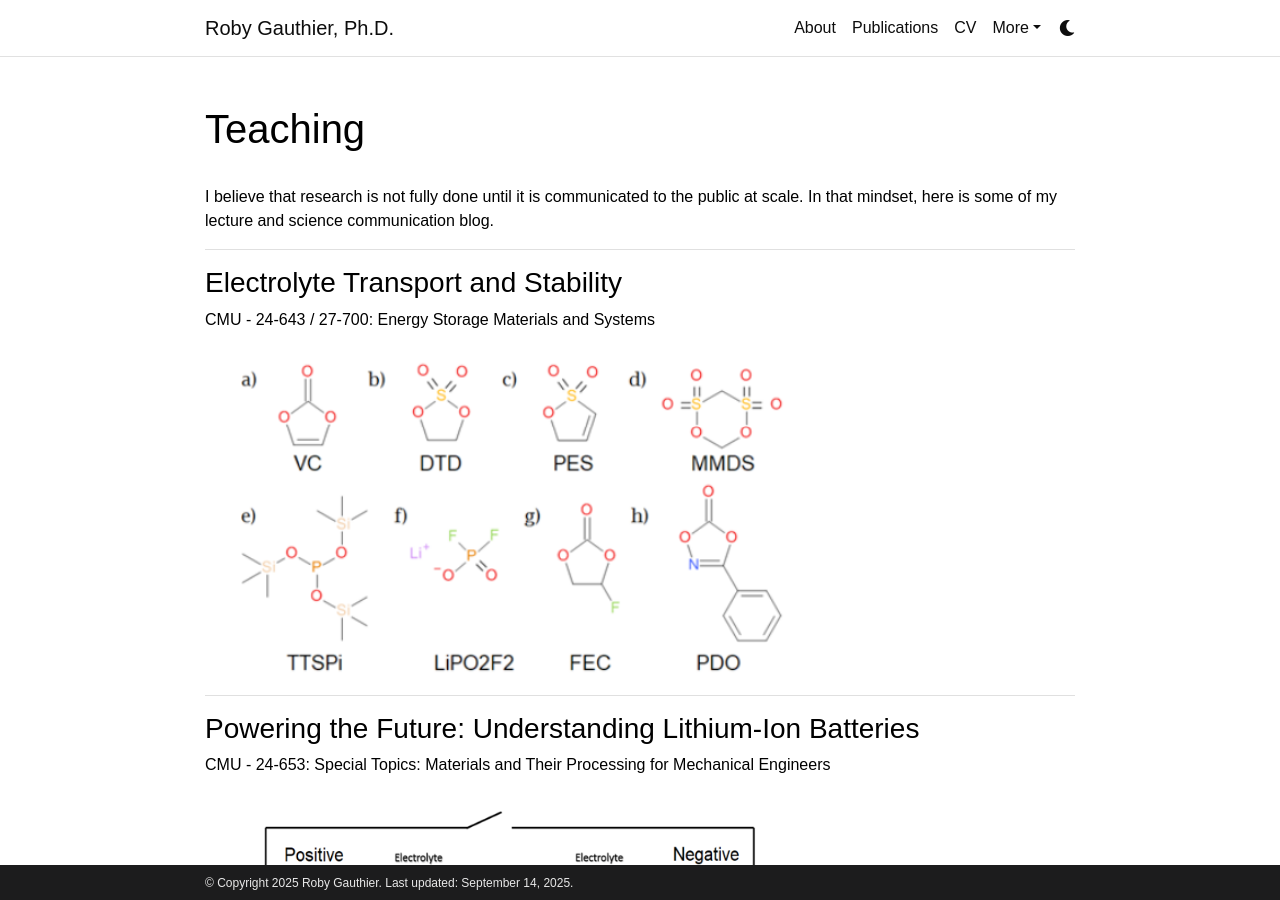
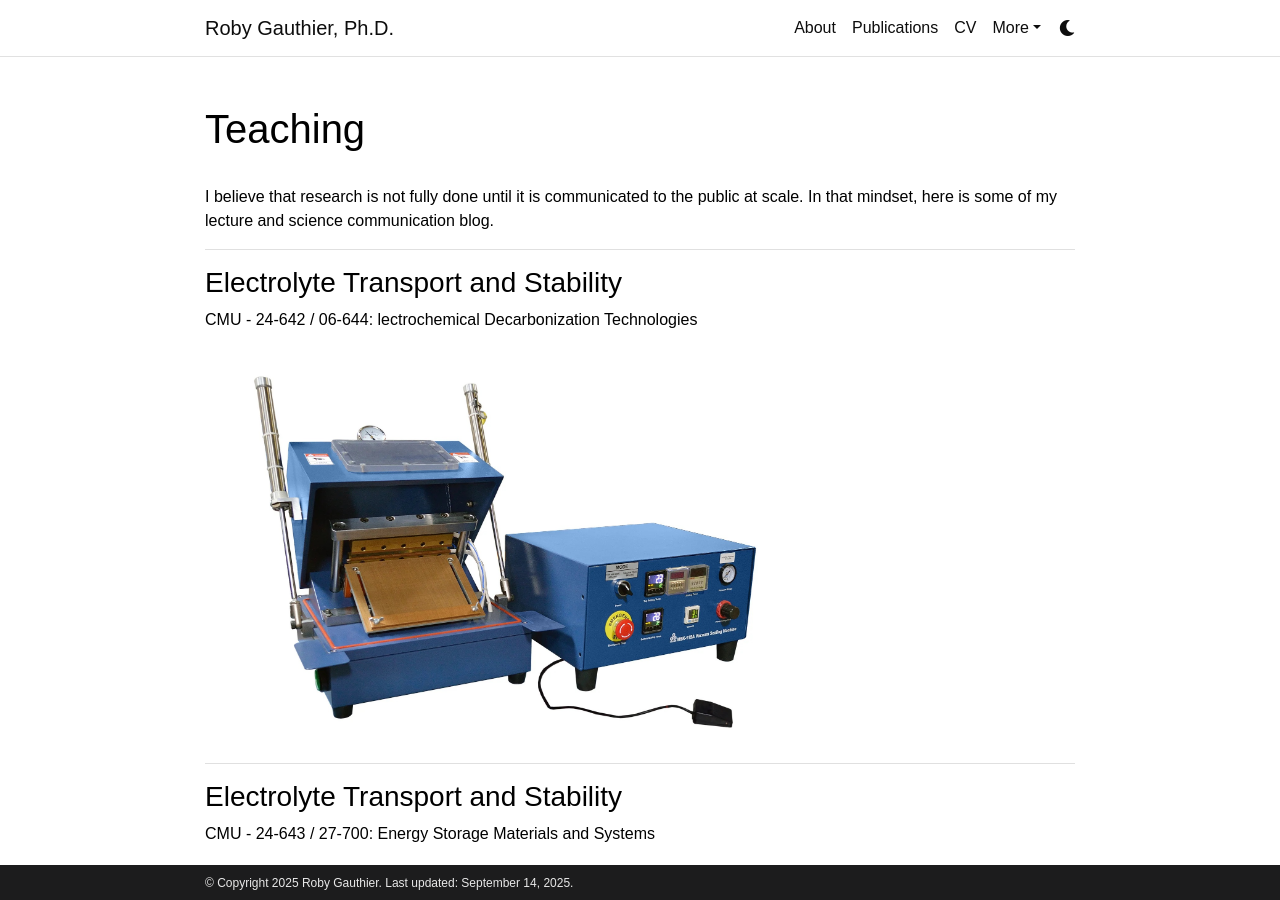
Before and after one commit to robygauthier/robygauthier.github.io, a Jekyll site: the page built from _pages/teaching.md, in a window 1280 px wide and 900 px high. Built offline with Jekyll 4.4.1, drawn with Linux system fonts in a browser that asks for light colours; comment, search, counter and statistics services are not loaded; a style sheet for code colours, icons or effects is not loaded.

Commit message:
updated cv

```diff
--- a/_pages/teaching.md
+++ b/_pages/teaching.md
@@ -8,6 +8,15 @@ nav_order: 5
 ---
 
 I believe that research is not fully done until it is communicated to the public at scale. In that mindset, here is some of my lecture and science communication blog.
+
+---
+
+### Electrolyte Transport and Stability
+CMU - 24-642 / 06-644: lectrochemical Decarbonization Technologies
+
+<a href="https://robygauthier.github.io/assets/pdf/Electrochemical Decarbonization Technologies.pdf">
+  <img src="https://raw.githubusercontent.com/robygauthier/robygauthier.github.io/master/assets/img/sealer.jpeg" width="600" />
+</a>
 
 ---
 
```
Also changed, not shown: assets/img/sealer.jpeg (added), 2 other files.
